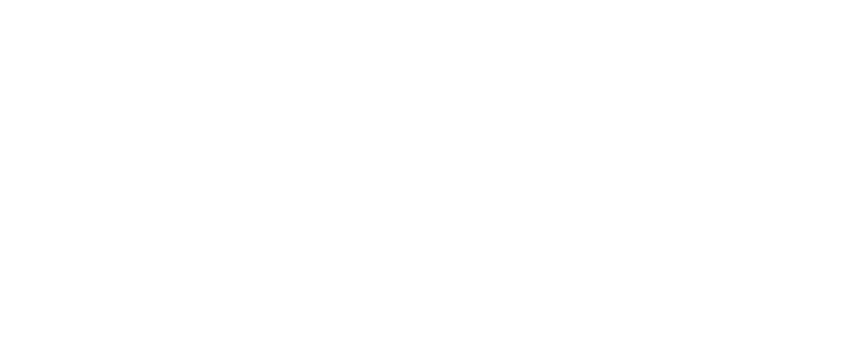
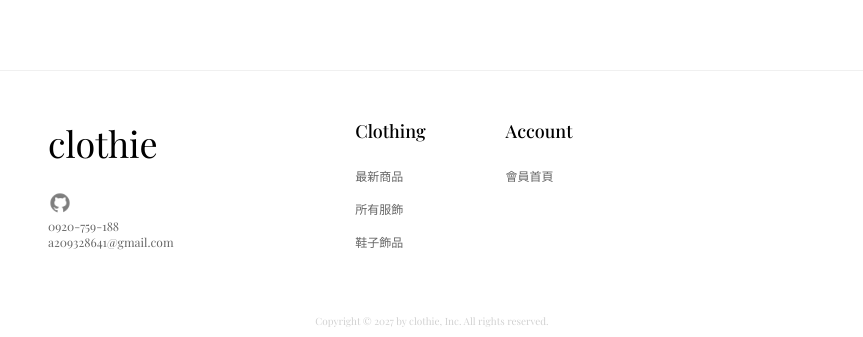
Before and after one commit to JohnnyHsu041/clothie-clothes-shop, a React (Create React App) app: page / in a window 1280 px wide. Shown: the part 2129-2466 px from the top of the page, without its empty margins (208-1071 px from the left). Before the commit the page ends 2199 px from the top, so only its background shows below. Built offline with nearby package versions, Linux system fonts and the light colour scheme.

Commit message:
created footer section

```diff
--- a/src/App.tsx
+++ b/src/App.tsx
@@ -10,6 +10,7 @@ import User from "./pages/User";
 import Auth from "./pages/Auth";
 import MainHeader from "./components/header/MainHeader";
 import WarningBar from "./components/ui/WarningBar";
+import Footer from "./components/footer/Footer";
 
 function App() {
     return (
@@ -28,6 +29,7 @@ function App() {
                     <Route path="/*" element={<Navigate to="/" />} />
                 </Routes>
             </main>
+            <Footer />
         </>
     );
 }
--- /dev/null
+++ b/src/components/footer/Footer.tsx
@@ -0,0 +1,59 @@
+import { Link } from "react-router-dom";
+import githubIcon from "../../assets/github.png";
+import s from "../../styles/css/Footer.module.css";
+
+const Footer: React.FC = () => {
+    return (
+        <footer className={s.footer}>
+            <div className={s["footer-container"]}>
+                <div className={s["logo-nav"]}>
+                    <div className={s.logo}>clothie</div>
+                    <nav>
+                        <ul className={s["social-links"]}>
+                            <li className={s.github}>
+                                <a
+                                    href="https://github.com/JohnnyHsu041"
+                                    target="_blank"
+                                    rel="noreferrer noopener"
+                                >
+                                    <img src={githubIcon} alt="github icon" />
+                                </a>
+                            </li>
+                            <li className={s.phone}>0920-759-188</li>
+                            <li className={s.email}>a209328641@gmail.com</li>
+                        </ul>
+                    </nav>
+                </div>
+                <div className={s["footer-nav"]}>
+                    <nav>
+                        <p>Clothing</p>
+                        <ul className={s["clothing"]}>
+                            <li>
+                                <Link to="/newin">最新商品</Link>
+                            </li>
+                            <li>
+                                <Link to="/clothing">所有服飾</Link>
+                            </li>
+                            <li>
+                                <Link to="/accs">鞋子飾品</Link>
+                            </li>
+                        </ul>
+                    </nav>
+                    <nav>
+                        <p>Account</p>
+                        <ul className={s["account"]}>
+                            <li>
+                                <Link to="/user">會員首頁</Link>
+                            </li>
+                        </ul>
+                    </nav>
+                </div>
+            </div>
+            <p className={s.copyright}>
+                Copyright &copy; 2027 by clothie, Inc. All rights reserved.
+            </p>
+        </footer>
+    );
+};
+
+export default Footer;
--- /dev/null
+++ b/src/styles/css/Footer.module.css
@@ -0,0 +1,55 @@
+.footer {
+  padding: 4.8rem 0 1.2rem 0;
+  border-top: 1px solid #f0f0f0;
+}
+.footer-container {
+  display: grid;
+  grid-template-columns: 40fr 60fr;
+  padding: 0 12.8rem;
+  margin: 0 12.8rem 3.2rem 12.8rem;
+}
+.logo-nav {
+  display: flex;
+  flex-direction: column;
+}
+.logo {
+  font-size: 3.6rem;
+  margin-bottom: 2.4rem;
+}
+.social-links {
+  list-style: none;
+  font-size: 1.2rem;
+  margin-bottom: 3.2rem;
+  color: #676767;
+}
+.github img {
+  height: 2.4rem;
+  filter: brightness(0);
+  opacity: 50%;
+}
+.footer-nav {
+  display: flex;
+  gap: 8rem;
+}
+.footer-nav ul {
+  list-style: none;
+}
+.footer-nav p {
+  font-size: 1.8rem;
+  margin-bottom: 2.4rem;
+  font-weight: 500;
+}
+.clothing,
+.account {
+  display: flex;
+  flex-direction: column;
+  gap: 1.6rem;
+  font-size: 1.2rem;
+  color: #676767;
+}
+.copyright {
+  color: #d1d1d1;
+  text-align: center;
+  padding: 0 12.8rem;
+  margin: 0 12.8rem;
+}
--- a/src/styles/css/global.css
+++ b/src/styles/css/global.css
@@ -20,6 +20,7 @@ p {
   margin: 0;
 }
 ul {
+  padding: 0;
   margin: 0;
 }
 button {
--- /dev/null
+++ b/src/styles/stylus/components/footer/Footer.module.styl
@@ -0,0 +1,54 @@
+.footer
+    padding 4.8rem 0 1.2rem 0
+    border-top 1px solid #f0f0f0
+
+.footer-container
+    display grid
+    grid-template-columns 40fr 60fr
+    padding 0 12.8rem
+    margin 0 12.8rem 3.2rem 12.8rem
+
+.logo-nav
+    display flex
+    flex-direction column
+
+.logo
+    font-size 3.6rem
+    margin-bottom 2.4rem
+
+.social-links
+    list-style none
+    font-size 1.2rem
+    margin-bottom 3.2rem
+    color #676767
+
+.github
+    & img
+        height 2.4rem
+        filter brightness(0)
+        opacity 50%
+
+.footer-nav
+    display flex
+    gap 8rem
+
+    & ul
+        list-style none
+    & p
+        font-size 1.8rem
+        margin-bottom 2.4rem
+        font-weight 500
+
+
+.clothing, .account
+    display flex
+    flex-direction column
+    gap 1.6rem
+    font-size 1.2rem
+    color #676767
+
+.copyright
+    color #d1d1d1
+    text-align center
+    padding 0 12.8rem
+    margin 0 12.8rem
--- a/src/styles/stylus/global.styl
+++ b/src/styles/stylus/global.styl
@@ -20,6 +20,7 @@ p
   margin 0
 
 ul
+  padding 0
   margin 0
 
 button
```
Also changed, not shown: src/assets/github.png (added), 1 other file (tests, documents, lock files or other folders).
